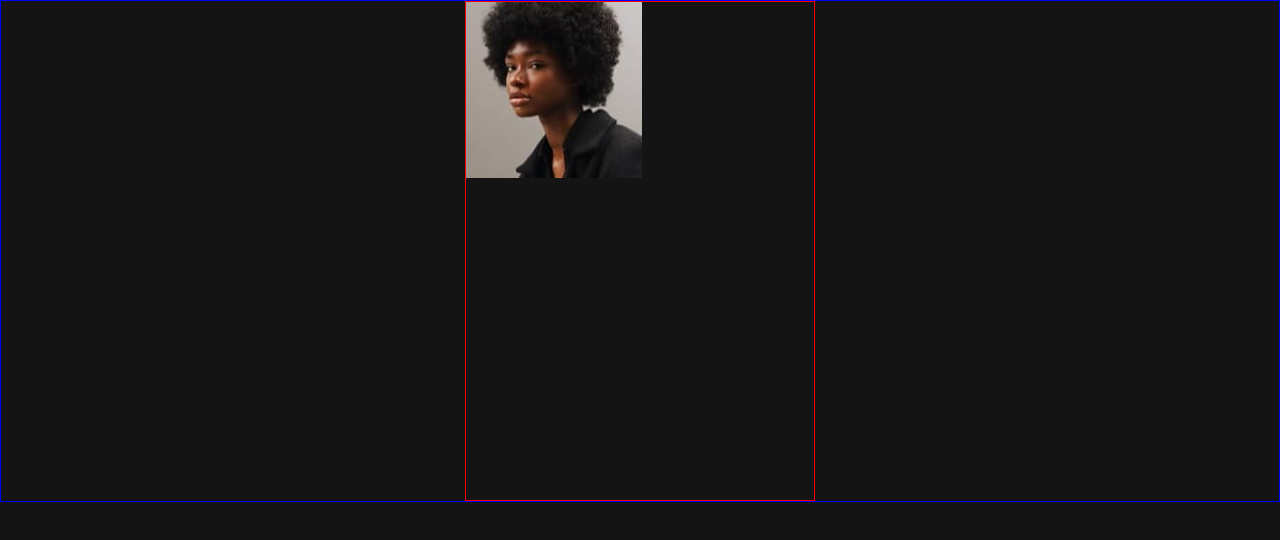
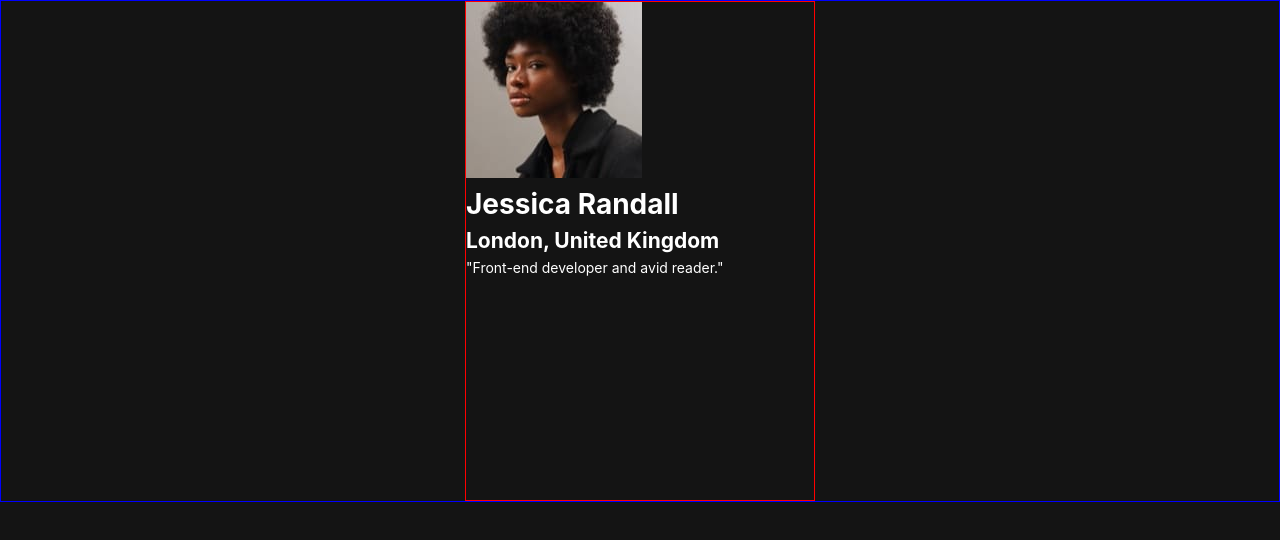
Before and after one commit to Nhoj-Plummer/social-links-profile, a Next.js app: page / in a window 1280 px wide. Shown: the top 540 px of the page. Built offline with nearby package versions, Linux system fonts and the light colour scheme.

Commit message:
Adding more text

```diff
--- a/src/components/SocialLink/SocialLink.jsx
+++ b/src/components/SocialLink/SocialLink.jsx
@@ -5,10 +5,17 @@ import ProfilePic from "/public/avatar-jessica.jpeg";
 const SocialLnk = () => {
   return (
     <div className="social-link-main">
-      <div className="social-link_image">
-        <Image src={ProfilePic} alt="face-image" />
+      <div className="social-link_section1">
+        <div className="social-link_image">
+          <Image src={ProfilePic} alt="face-image" />
+        </div>
+        <div className="social-link_text">
+          <h1>Jessica Randall</h1>
+          <h2>London, United Kingdom</h2>
+          <p>"Front-end developer and avid reader."</p>
+        </div>
       </div>
-      <div className="social-link_text"></div>
+
       <div className="social-link_links"></div>
     </div>
   );
```
